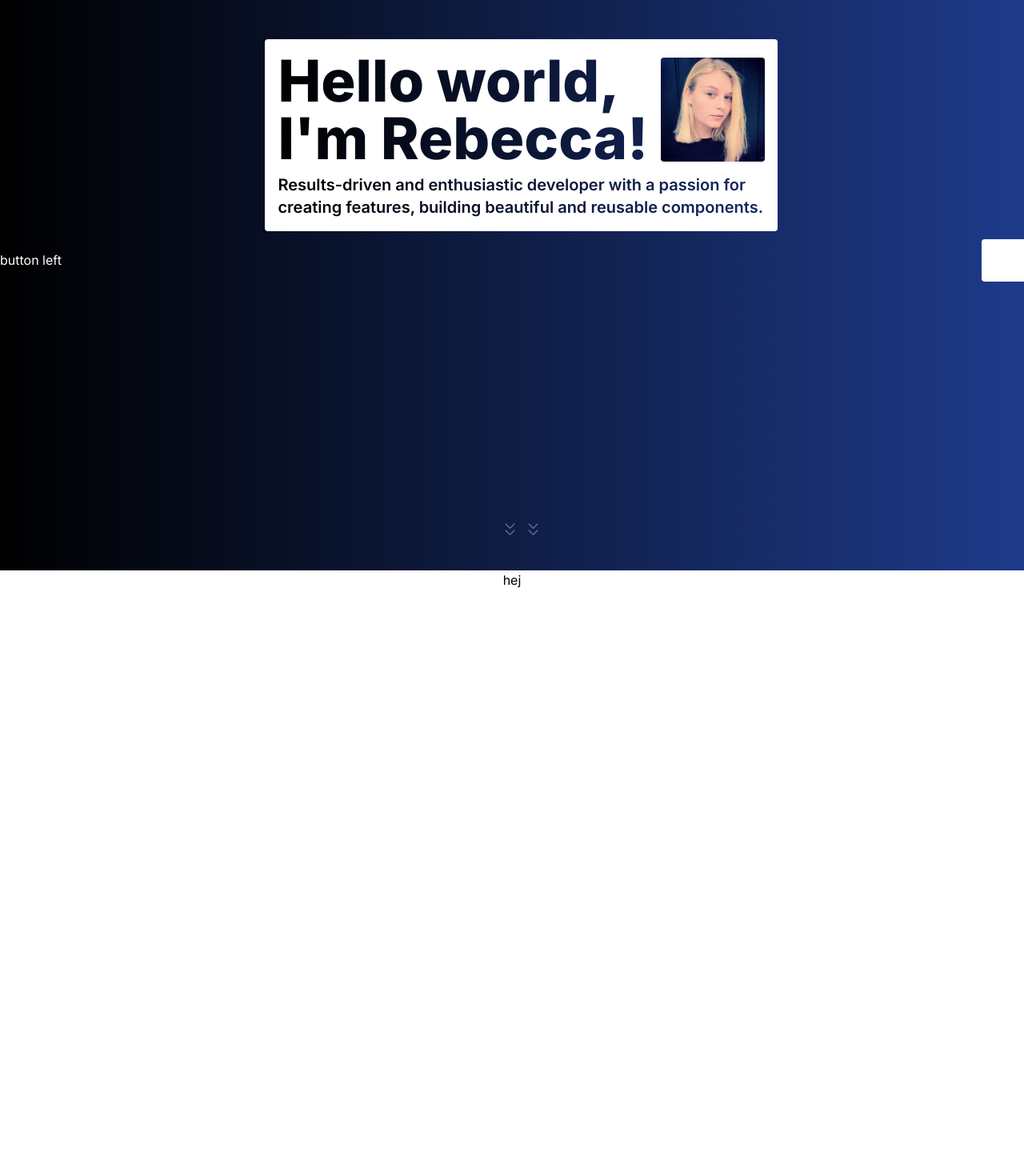
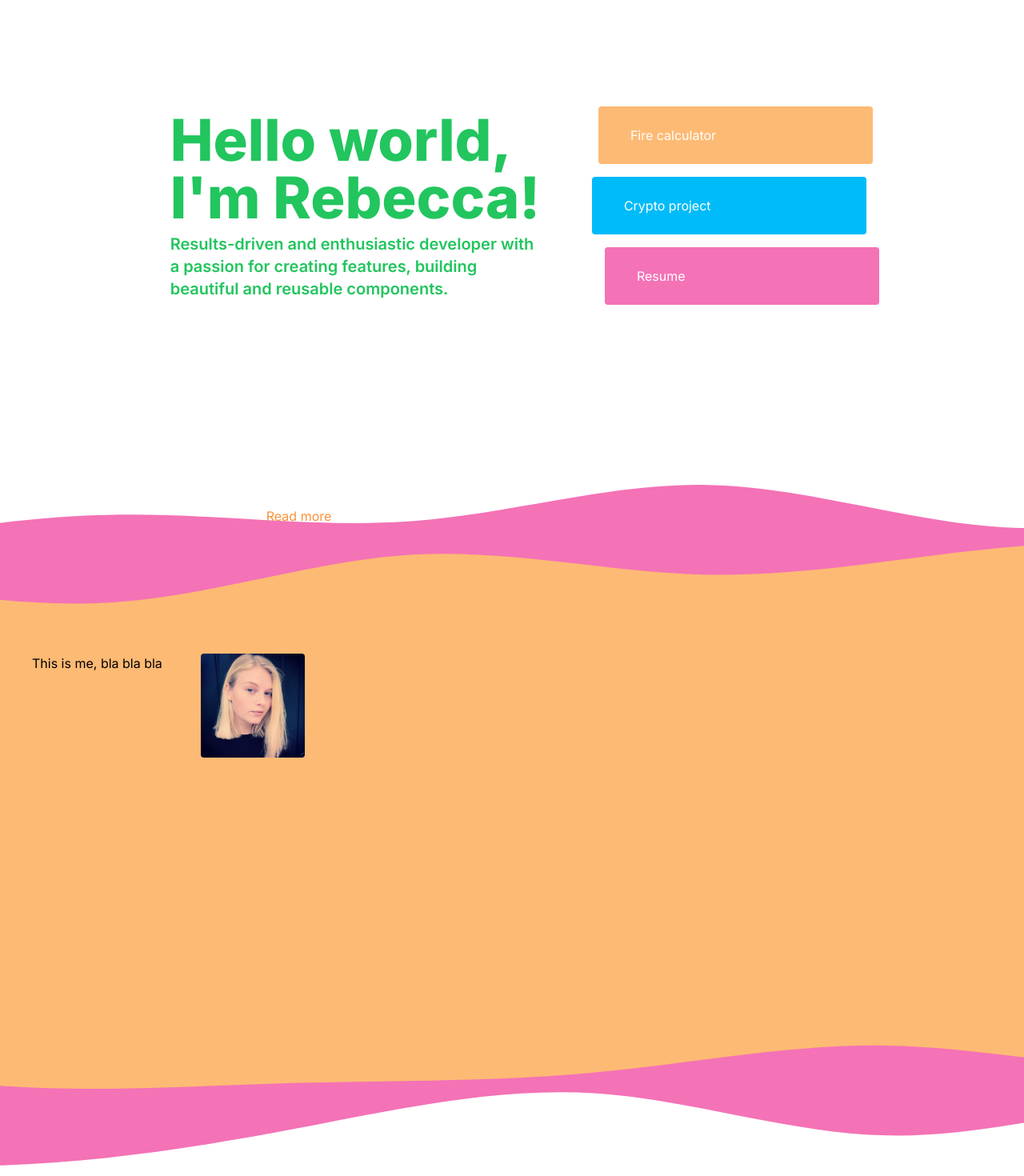
Before and after one commit to RebeccaFransson/portfolio, a Next.js app: page / in a window 1280 px wide. Shown: the part 120-1590 px from the top of the page at 80% size. Before the commit the page ends 857 px from the top, so only its background shows below. Built offline with nearby package versions, Linux system fonts and the light colour scheme.

Commit message:
new color scheme

```diff
--- /dev/null
+++ b/app/_components/floatingBox.tsx
@@ -0,0 +1,17 @@
+import type { ReactNode } from "react";
+
+export const FloatingBox = ({
+  className,
+  children,
+}: {
+  className: string;
+  children: ReactNode;
+}) => {
+  return (
+    <div
+      className={`${className} px-10 py-6 rounded transition-all transform hover:scale-102`}
+    >
+      {children}
+    </div>
+  );
+};
--- a/app/_components/headerBorder.tsx
+++ b/app/_components/headerBorder.tsx
@@ -14,7 +14,7 @@ export const HeaderBorder = () => {
 
   return (
     <div
-      className={`w-full border-b transition-opacity ease-in-out duration-500 border-blue-950  ${
+      className={`w-full border-b transition-opacity ease-in-out duration-500 border-pink-200 bg-white ${
         scrolled ? "opacity-100" : "opacity-0"
       }`}
     ></div>
--- a/app/_components/icon/double-chevron.tsx
+++ b/app/_components/icon/double-chevron.tsx
@@ -1,7 +1,9 @@
 export const DoubleChevron = ({
   direction,
+  color = "fill-white",
 }: {
   direction: "down" | "left" | "right";
+  color?: `fill-${string}`;
 }) => {
   const className = () => {
     switch (direction) {
@@ -10,12 +12,12 @@ export const DoubleChevron = ({
       case "left":
         return "rotate-180";
       case "right":
-        return "rotate-90";
+        return "";
     }
   };
   return (
     <svg
-      className={`${className()} fill-white `}
+      className={`${className()} ${color}`}
       xmlns="http://www.w3.org/2000/svg"
       width="21"
       height="21"
--- a/app/_components/scrollPastMeButton.tsx
+++ b/app/_components/scrollPastMeButton.tsx
@@ -1,8 +1,12 @@
 "use client";
 
-import { DoubleChevron } from "./icon/double-chevron";
-
-export const ScrollPastMeButton = ({ id }: { id: string }) => {
+export const ScrollPastMeButton = ({
+  id,
+  className,
+}: {
+  id: string;
+  className: string;
+}) => {
   const scrollTo = (hash: string) => {
     document
       .getElementById(hash)
@@ -11,12 +15,11 @@ export const ScrollPastMeButton = ({ id }: { id: string }) => {
   return (
     <button
       id={id}
-      className="h-[65px] group flex items-center gap-2 hover:opacity-100 opacity-50 relative transition duration-500 animate-float -scroll-mt-20"
+      className={`${className} group flex items-center gap-2 -scroll-mt-20`}
       color="toned"
       onClick={() => scrollTo(id)}
     >
-      <DoubleChevron direction="down" />
-      <DoubleChevron direction="down" />
+      Read more
     </button>
   );
 };
--- a/app/layout.tsx
+++ b/app/layout.tsx
@@ -19,10 +19,10 @@ export default function RootLayout({
   return (
     <html lang="en">
       <body className={`${inter.className} h-screen`}>
-        <div className="sticky top-0 z-10 group  text-white font-extrabold  bg-gradient-to-l from-blue-900 to-black">
+        <div className="sticky top-0 z-10 group text-white font-extrabold bg-white/70 dark:bg-black/70 backdrop-blur-sm">
           <div className="flex gap-4 sm:gap-10 items-center flex-wrap py-4 px-10">
             <h2>
-              <Link href="/" className="cursor-pointer">
+              <Link href="/" className="cursor-pointer text-pink-400">
                 REBECCA FRANSSON
               </Link>
             </h2>
--- a/app/page.tsx
+++ b/app/page.tsx
@@ -1,23 +1,63 @@
 import Image from "next/image";
 import { ScrollPastMeButton } from "./_components/scrollPastMeButton";
-import { DoubleChevron } from "./_components/icon/double-chevron";
+import { FloatingBox } from "./_components/floatingBox";
 
 export default function Home() {
   return (
     <main className="flex w-full h-full flex-col items-center justify-between">
-      <div className="text-white w-full h-full bg-gradient-to-l from-blue-900 to-black py-4 flex gap-4 justify-between items-center">
-        <div className="h-full  flex flex-col justify-center items-center">
-          button left
-        </div>
-        <div className="h-full flex flex-col justify-between items-center">
-          <div className="flex flex-col gap-8 items-center pt-24">
-            <div className=" bg-white rounded p-4 max-w-[641px]">
-              <div className="flex flex-col gap-2 rounded bg-gradient-to-l from-blue-950 to-black text-transparent bg-clip-text">
+      <div className="flex flex-col gap-4 justify-center items-center text-white w-full min-h-[80vh] p-10 ">
+        <div className="flex gap-12 items-center justify-center py-32">
+          <div className=" bg-white rounded p-4 max-w-[650px]">
+            <div className="flex flex-col gap-2 rounded  text-green-500">
               <div className="flex gap-4 items-center">
                 <h1 className=" font-extrabold text-7xl ">
                   Hello world, <br />
                   I'm Rebecca!
                 </h1>
+              </div>
+
+              <p className="font-semibold text-xl">
+                Results-driven and enthusiastic developer with a passion for
+                creating features, building beautiful and reusable components.
+              </p>
+            </div>
+          </div>
+          <div className="flex flex-col gap-4 w-full">
+            <FloatingBox className="bg-orange-300 translate-x-2 ">
+              Fire calculator
+            </FloatingBox>
+            <FloatingBox className="bg-blue-400 ">Crypto project</FloatingBox>
+            <FloatingBox className="bg-pink-400 translate-x-4 ">
+              Resume
+            </FloatingBox>
+          </div>
+        </div>
+      </div>
+      <div className="relative flex flex-col w-full">
+        <ScrollPastMeButton
+          className=" absolute top-14 left-[26vw] text-orange-400"
+          id={"knowMore"}
+        />
+        <svg
+          xmlns="http://www.w3.org/2000/svg"
+          id="visual"
+          viewBox="200 500 200 70"
+          height="200"
+          version="1.1"
+          className="w-full "
+        >
+          <path
+            xmlns="http://www.w3.org/2000/svg"
+            d="M0 539L21.5 535.2C43 531.3 86 523.7 128.8 523.2C171.7 522.7 214.3 529.3 257.2 526C300 522.7 343 509.3 385.8 510.2C428.7 511 471.3 526 514.2 528.7C557 531.3 600 521.7 642.8 513.5C685.7 505.3 728.3 498.7 771.2 497.2C814 495.7 857 499.3 878.5 501.2L900 503L900 601L878.5 601C857 601 814 601 771.2 601C728.3 601 685.7 601 642.8 601C600 601 557 601 514.2 601C471.3 601 428.7 601 385.8 601C343 601 300 601 257.2 601C214.3 601 171.7 601 128.8 601C86 601 43 601 21.5 601L0 601Z"
+            className="fill-pink-400"
+          />
+          <path
+            className="fill-orange-300"
+            d="M0 548L21.5 552.2C43 556.3 86 564.7 128.8 561.3C171.7 558 214.3 543 257.2 540.7C300 538.3 343 548.7 385.8 549.5C428.7 550.3 471.3 541.7 514.2 537.7C557 533.7 600 534.3 642.8 533.2C685.7 532 728.3 529 771.2 531.7C814 534.3 857 542.7 878.5 546.8L900 551L900 601L878.5 601C857 601 814 601 771.2 601C728.3 601 685.7 601 642.8 601C600 601 557 601 514.2 601C471.3 601 428.7 601 385.8 601C343 601 300 601 257.2 601C214.3 601 171.7 601 128.8 601C86 601 43 601 21.5 601L0 601Z"
+          />
+        </svg>
+        <div className="flex gap-12 bg-orange-300 h-[500px] w-full p-10 ">
+          <div>This is me, bla bla bla</div>
           <Image
             className="w-[130px] h-[130px] rounded"
             height="130"
@@ -26,24 +66,29 @@ export default function Home() {
             alt="a profile picture of rebecca"
           />
         </div>
-
-                <p className="font-semibold text-xl">
-                  Results-driven and enthusiastic developer with a passion for
-                  creating features, building beautiful and reusable components.
-                </p>
+        <svg
+          xmlns="http://www.w3.org/2000/svg"
+          id="visual"
+          viewBox="500 490 100 70"
+          height="200"
+          version="1.1"
+          className="w-full rotate-180"
+        >
+          <path
+            xmlns="http://www.w3.org/2000/svg"
+            d="M0 539L21.5 535.2C43 531.3 86 523.7 128.8 523.2C171.7 522.7 214.3 529.3 257.2 526C300 522.7 343 509.3 385.8 510.2C428.7 511 471.3 526 514.2 528.7C557 531.3 600 521.7 642.8 513.5C685.7 505.3 728.3 498.7 771.2 497.2C814 495.7 857 499.3 878.5 501.2L900 503L900 601L878.5 601C857 601 814 601 771.2 601C728.3 601 685.7 601 642.8 601C600 601 557 601 514.2 601C471.3 601 428.7 601 385.8 601C343 601 300 601 257.2 601C214.3 601 171.7 601 128.8 601C86 601 43 601 21.5 601L0 601Z"
+            className="fill-pink-400"
+          />
+          <path
+            className="fill-orange-300"
+            d="M0 548L21.5 552.2C43 556.3 86 564.7 128.8 561.3C171.7 558 214.3 543 257.2 540.7C300 538.3 343 548.7 385.8 549.5C428.7 550.3 471.3 541.7 514.2 537.7C557 533.7 600 534.3 642.8 533.2C685.7 532 728.3 529 771.2 531.7C814 534.3 857 542.7 878.5 546.8L900 551L900 601L878.5 601C857 601 814 601 771.2 601C728.3 601 685.7 601 642.8 601C600 601 557 601 514.2 601C471.3 601 428.7 601 385.8 601C343 601 300 601 257.2 601C214.3 601 171.7 601 128.8 601C86 601 43 601 21.5 601L0 601Z"
+          />
+        </svg>
       </div>
+      <div className="flex gap-12 h-[500px] w-full p-10 ">hellooooo</div>
+      <div className="flex gap-12 bg-green-400 h-[500px] w-full p-10 ">
+        hellooooo
       </div>
-          </div>
-
-          <ScrollPastMeButton id={"knowMore"} />
-        </div>
-        <div className="h-full flex flex-col justify-center items-center">
-          <button className="bg-white p-4 rounded-l">
-            <DoubleChevron direction="down" />
-          </button>
-        </div>
-      </div>
-      hej
     </main>
   );
 }
--- a/tailwind.config.ts
+++ b/tailwind.config.ts
@@ -9,7 +9,12 @@ const config: Config = {
   theme: {
     extend: {
       colors: {
-        blue: { 950: "#162A66" },
+        yellow: { 300: "#fee440" },
+        blue: { 400: "#00bbf9" },
+        green: { 400: "#7ae582" },
+      },
+      scale: {
+        "102": "1.02",
       },
       animation: {
         float: "upAndDown 4s ease-in infinite",
@@ -23,6 +28,9 @@ const config: Config = {
           "100%": { transform: "translateY(0px)" },
         },
       },
+      transitionProperty: {
+        translate: "translateY, translateX",
+      },
     },
   },
   plugins: [],
```
Lines whose indentation alone changed are shown as unchanged.
